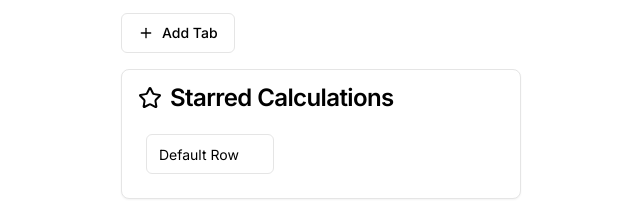
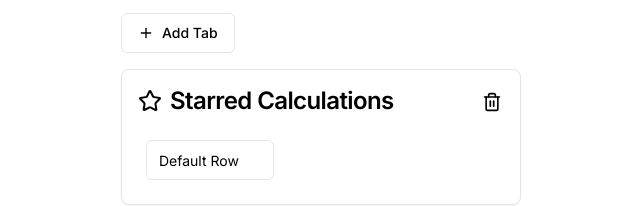
Before and after one commit to ocollus/multiple-tab-calculataor, a Next.js app: page / in a window 1280 px wide. Shown: the part 421-627 px from the top of the page, without its empty margins (319-959 px from the left). Built offline with nearby package versions, Linux system fonts and the light colour scheme.

Commit message:
Update calc.tsx

```diff
--- a/app/components/calc.tsx
+++ b/app/components/calc.tsx
@@ -7,7 +7,7 @@ import { Input } from "@/components/ui/input"
 import { ScrollArea } from "@/components/ui/scroll-area"
 import { Card, CardHeader, CardTitle, CardContent } from "@/components/ui/card"
 import { Badge } from "@/components/ui/badge"
-import { PlusIcon, EditIcon, StarIcon, GripVerticalIcon, XIcon, TrashIcon, SunIcon, MoonIcon } from "lucide-react"
+import { PlusIcon, EditIcon, StarIcon, GripVerticalIcon, XIcon, Trash2Icon, TrashIcon, SunIcon, MoonIcon } from "lucide-react"
 import { motion, AnimatePresence } from "framer-motion"
 import { Table, TableBody, TableCell, TableHead, TableHeader, TableRow } from "@/components/ui/table"
 
@@ -136,6 +136,22 @@ export default function MultiTabCalculator() {
     setStarredRows([...starredRows, { id: newRowId, name: `New Row ${starredRows.length + 1}`, calculations: [] }])
   }
 
+  const deleteStarredCalculation = (calcId: string) => {
+    const updatedTabs = tabs.map(tab => ({
+      ...tab,
+      calculations: tab.calculations.map(calc =>
+        calc.id === calcId ? { ...calc, isStarred: false } : calc
+      )
+    }))
+
+    setTabs(updatedTabs)
+
+    setStarredRows(rows => rows.map(row => ({
+      ...row,
+      calculations: row.calculations.filter(calc => calc.id !== calcId)
+    })))
+  }
+
   const updateStarredRowName = (rowId: string, newName: string) => {
     setStarredRows(starredRows.map(row =>
       row.id === rowId ? { ...row, name: newName } : row
@@ -165,6 +181,13 @@ export default function MultiTabCalculator() {
       })
 
       setStarredRows(newStarredRows)
+    }
+    if (result.destination.droppableId === 'trash') {
+      const draggedCalc = starredRows[0].calculations.find(calc => calc.id === result.draggableId)
+      if (draggedCalc) {
+        deleteStarredCalculation(draggedCalc.id)
+      }
+      return
     }
   }
 
@@ -412,7 +435,7 @@ export default function MultiTabCalculator() {
                                         {...provided.dragHandleProps}
                                         className="p-2 mb-2 rounded-md flex justify-between items-center border"
                                       >
-                                        <div className="flex-grow justify-between flex mx-[8px] roboto bg-primary text-on-primary">
+                                        <div className="flex-grow justify-between flex mx-[8px] roboto bg-surface text-on-surface">
                                           <div>{calc.expression}</div>
                                           <div className="text-right">= {calc.result}</div>
                                         </div>
@@ -432,7 +455,7 @@ export default function MultiTabCalculator() {
                                               size="sm"
                                               onClick={() => deleteCalculation(tab.id, calc.id)}
                                             >
-                                              <TrashIcon className="h-4 w-4" />
+                                              <Trash2Icon className="h-4 w-4" />
                                             </Button>
                                           </motion.div>
                                         </div>
@@ -457,10 +480,22 @@ export default function MultiTabCalculator() {
             <PlusIcon className="h-4 w-4 mr-2" /> Add Tab
           </Button>
           <Card className="bg-surface text-on-surface">
-            <CardHeader className="p-4">
+            <CardHeader className="p-4 flex flex-row justify-between items-center">
               <CardTitle className="flex items-center">
                 <StarIcon className="mr-2" /> Starred Calculations
               </CardTitle>
+              <Droppable droppableId="trash" direction="horizontal">
+                {(provided) => (
+                  <div
+                    {...provided.droppableProps}
+                    ref={provided.innerRef}
+                    className="w-6 h-6 flex justify-center"
+                  >
+                    <Trash2Icon className="w-5 h-5" />
+                    {provided.placeholder}
+                  </div>
+                )}
+              </Droppable>
             </CardHeader>
             <CardContent>
               <DragDropContext onDragEnd={onStarredDragEnd}>
@@ -504,9 +539,6 @@ export default function MultiTabCalculator() {
                   </TableBody>
                 </Table>
               </DragDropContext>
-              <Button variant="outline" onClick={addStarredRow} className="mt-4 hidden bg-surface text-on-surface">
-                <PlusIcon className="h-4 w-4 mr-2" /> Add Row
-              </Button>
             </CardContent>
           </Card>
         </DragDropContext>
```
